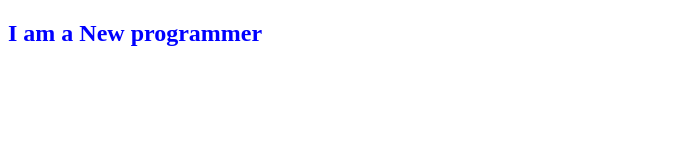
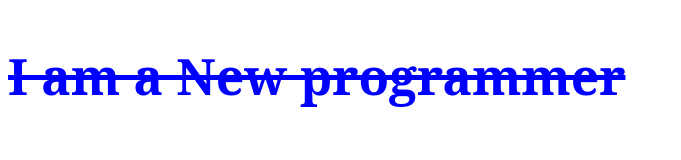
Before and after one commit to M-RayhanKhan/conceptual-session, a plain HTML site: page index.html in a window 1280 px wide. Shown: the whole page, without its empty margins (0-681 px from the left). Drawn offline with Linux system fonts and the light colour scheme.

Commit message:
font-family

```diff
--- a/styel/style.css
+++ b/styel/style.css
@@ -1,3 +1,10 @@
 h2{
     color: blue;
+    font-weight: bolder;
+    /* font-style: italic; */
+    font-size: 50px;
+    text-decoration: line-through;
 }
+body{
+    font-family: Cambria, Cochin, Georgia, Times, 'Times New Roman', serif;
+}
```
